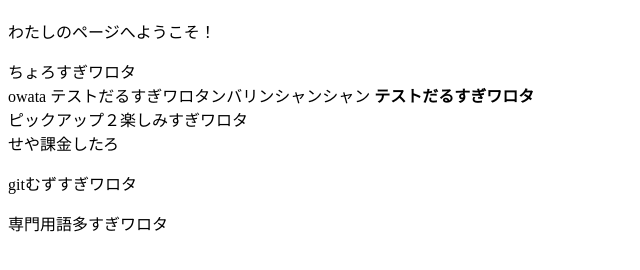
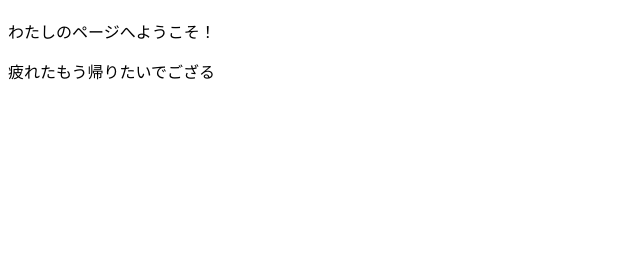
Before and after one commit to KK6152/testsite, a plain HTML site: page index.html in a window 1280 px wide. Shown: the part 70-340 px from the top of the page, without its empty margins (0-640 px from the left). Drawn offline with Linux system fonts and the light colour scheme.

Commit message:
サイトが変わってるかの確認

```diff
--- a/index.html
+++ b/index.html
@@ -7,15 +7,7 @@
 <h1>わたしのページ</h1>
 <p>わたしのページへようこそ！</p>
 <p>
-    ちょろすぎワロタ<br>owata
-    テストだるすぎワロタンバリンシャンシャン
-    <strong>テストだるすぎワロタ</strong>
-    <br>ピックアップ２楽しみすぎワロタ
-    <br>せや課金したろ
-</p>
-<p>gitむずすぎワロタ</p>
-<p>
-    専門用語多すぎワロタ
+  疲れたもう帰りたいでござる
 </p>
 </body>
 </html>
```
